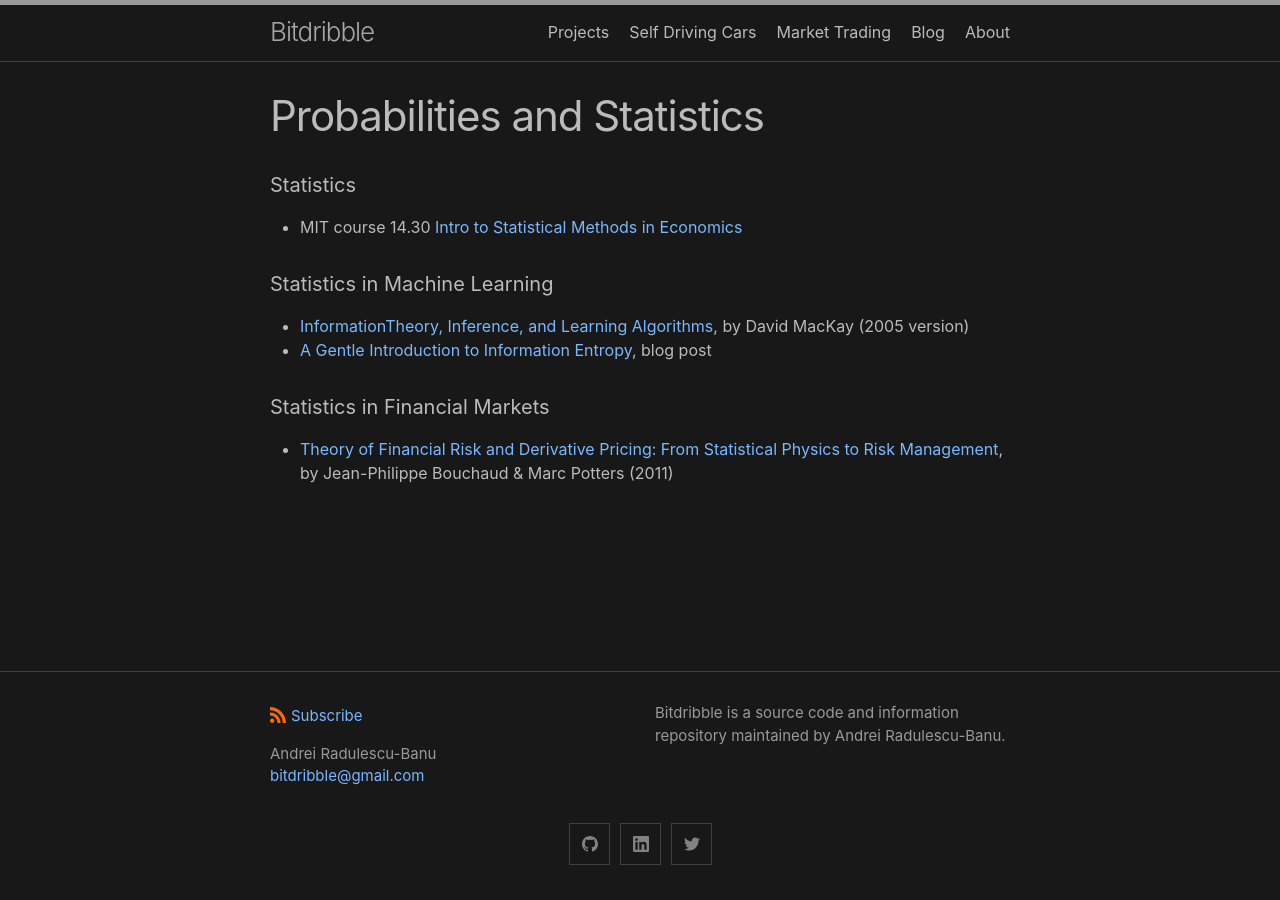
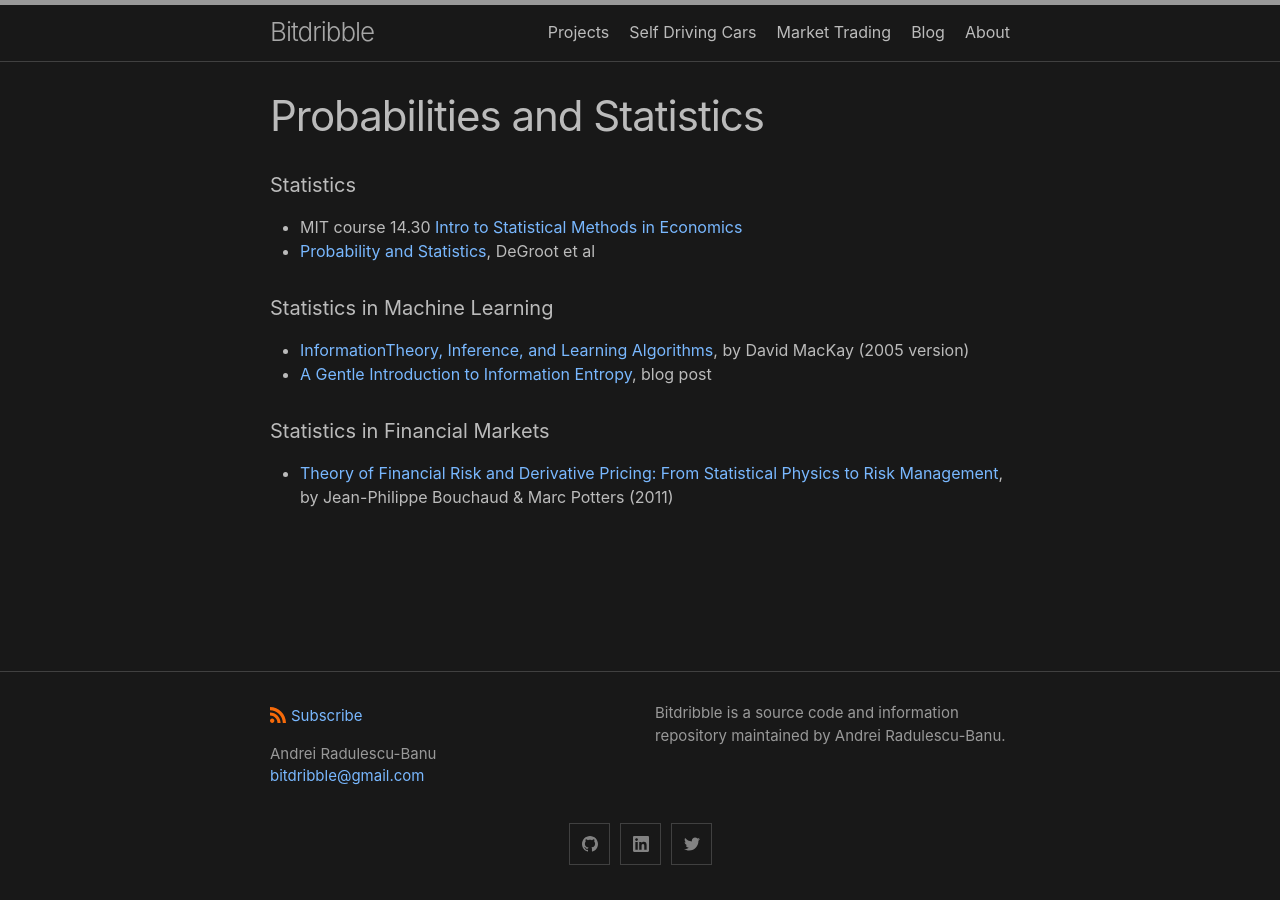
Before and after one commit to analytiq-hub/sigagent.github.io, a Jekyll site: the page built from probabilities_and_statistics.md, in a window 1280 px wide. Built offline with Jekyll 4.4.1, drawn with Linux system fonts in a browser that asks for light colours.

Commit message:
*** empty log message ***

```diff
--- a/probabilities_and_statistics.md
+++ b/probabilities_and_statistics.md
@@ -5,7 +5,8 @@ permalink: /probabilities_and_statistics/
 ---
 
 #### Statistics
-* MIT course 14.30 <a href="https://ocw.mit.edu/courses/economics/14-30-introduction-to-statistical-method-in-economics-spring-2006/">Intro to Statistical Methods in Economics
+* MIT course 14.30 [Intro to Statistical Methods in Economics](https://ocw.mit.edu/courses/economics/14-30-introduction-to-statistical-method-in-economics-spring-2006/)
+* [Probability and Statistics](http://professor.ufabc.edu.br/~nelson.faustino/Ensino/IPE2016/Livros/Morris%20H%20DeGroot_%20Mark%20J%20Schervish-Probability%20and%20statistics-Pearson%20Education%20%20(2012)%20(1).pdf), DeGroot et al
 
 #### Statistics in Machine Learning
 * [InformationTheory, Inference, and Learning Algorithms](https://www.inference.org.uk/itprnn/book.pdf), by David MacKay (2005 version)
```
